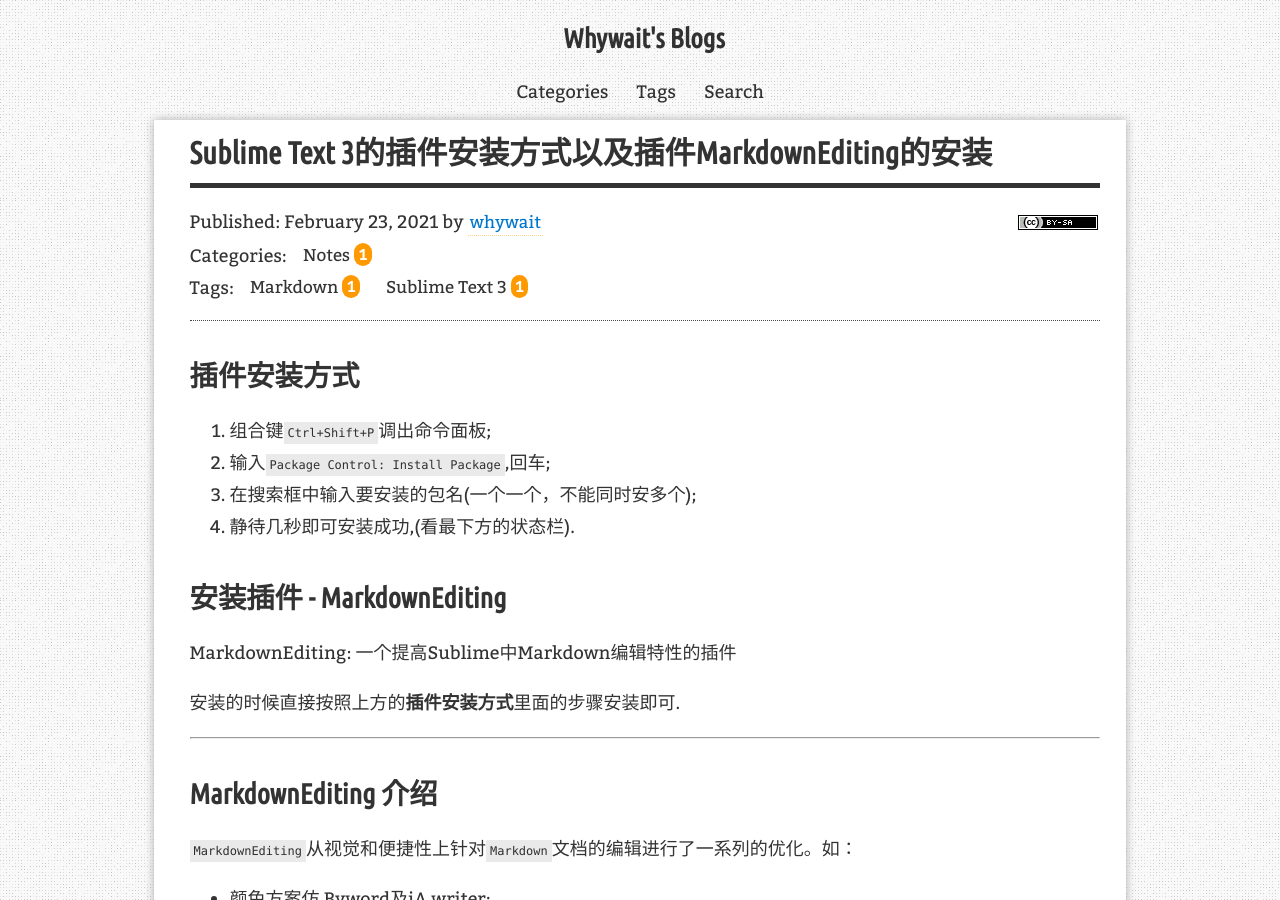
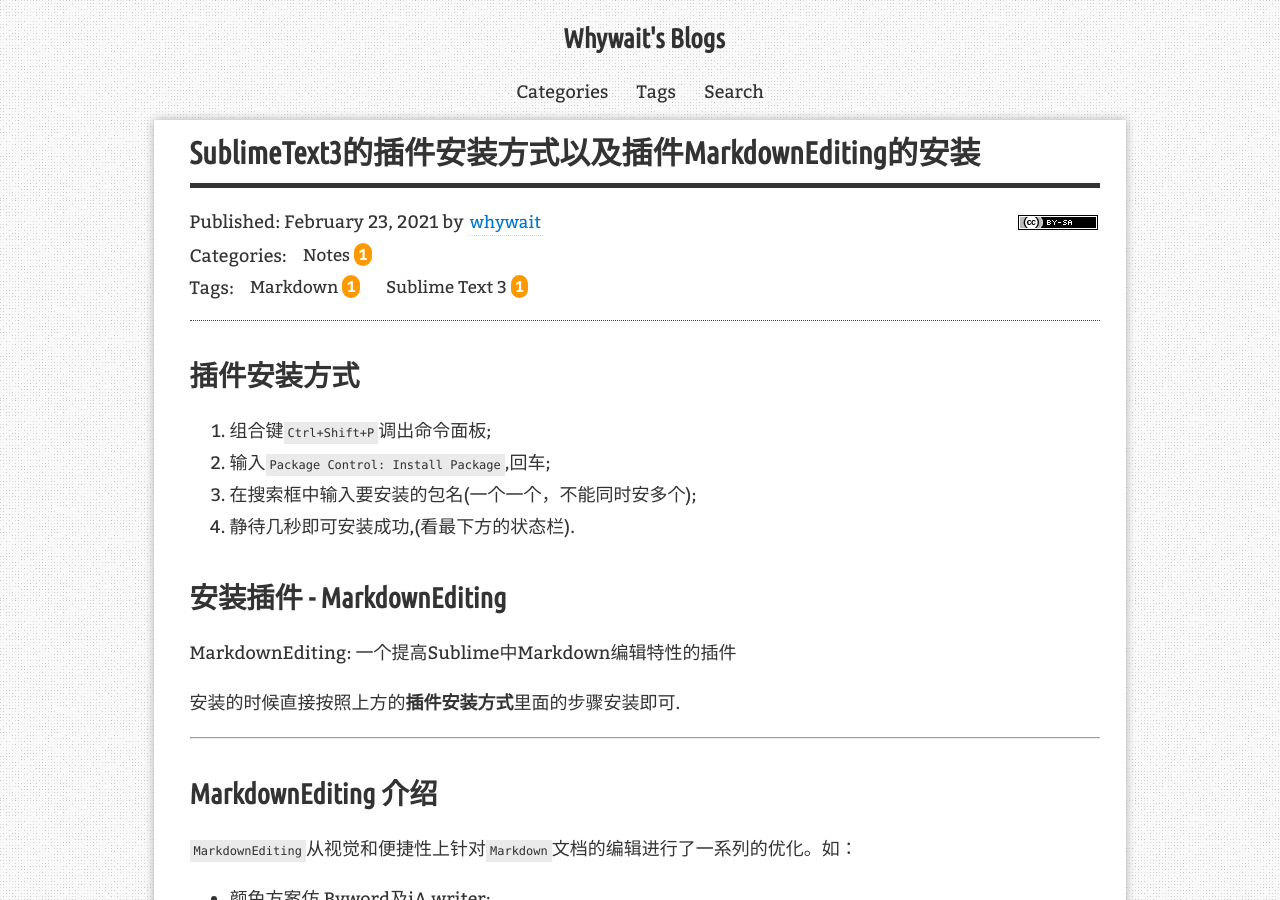
Before and after one commit to AuthurWhywait/AuthurWhywait.github.io, a Jekyll site: the page built from _posts/2021-02-23-sublime_text3.md, in a window 1280 px wide and 900 px high. Built offline with Jekyll 4.4.1, drawn with Linux system fonts in a browser that asks for light colours; comment, search, counter and statistics services are not loaded.

Commit message:
Update 2021-02-23-sublime_text3.md

```diff
--- a/_posts/2021-02-23-sublime_text3.md
+++ b/_posts/2021-02-23-sublime_text3.md
@@ -1,6 +1,6 @@
 ---
 layout: post
-title: "Sublime\ Text\ 3的插件安装方式以及插件MarkdownEditing的安装"
+title: "SublimeText3的插件安装方式以及插件MarkdownEditing的安装"
 description: "SublimeText3上高亮Markdown语法的插件的安装"
 categories: [Notes]
 tags: [Sublime Text 3, Markdown]
```
